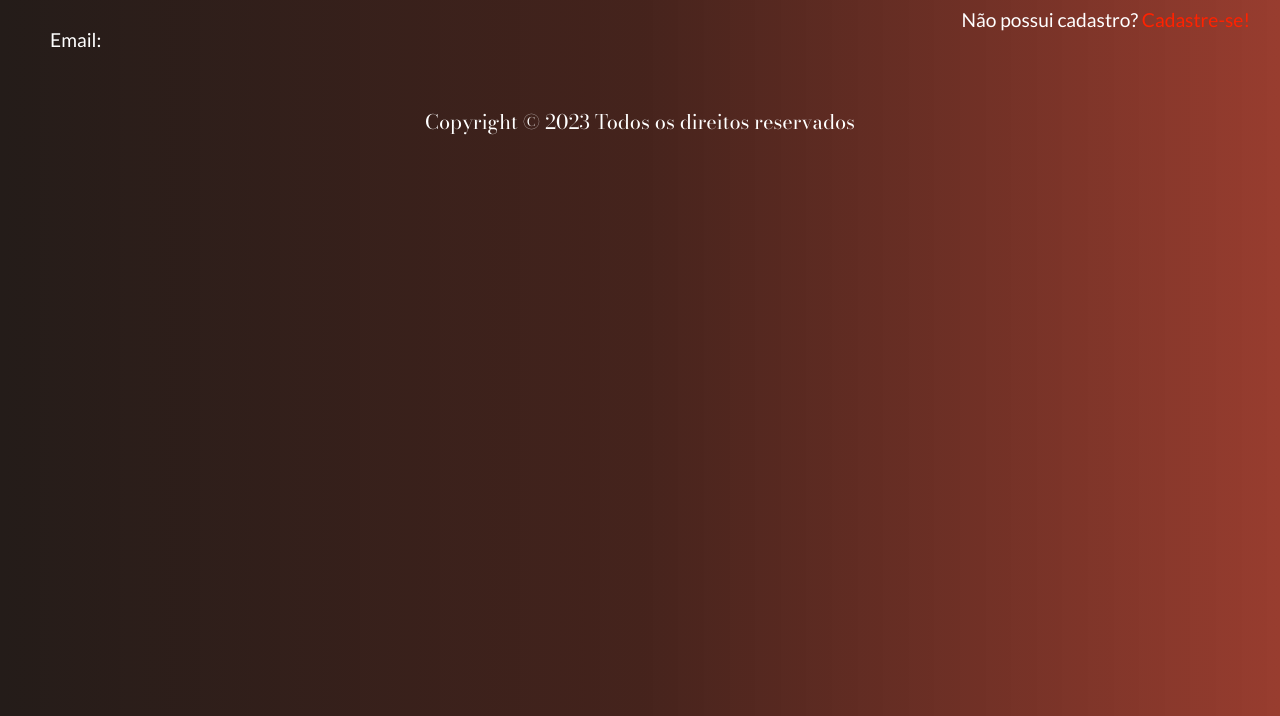
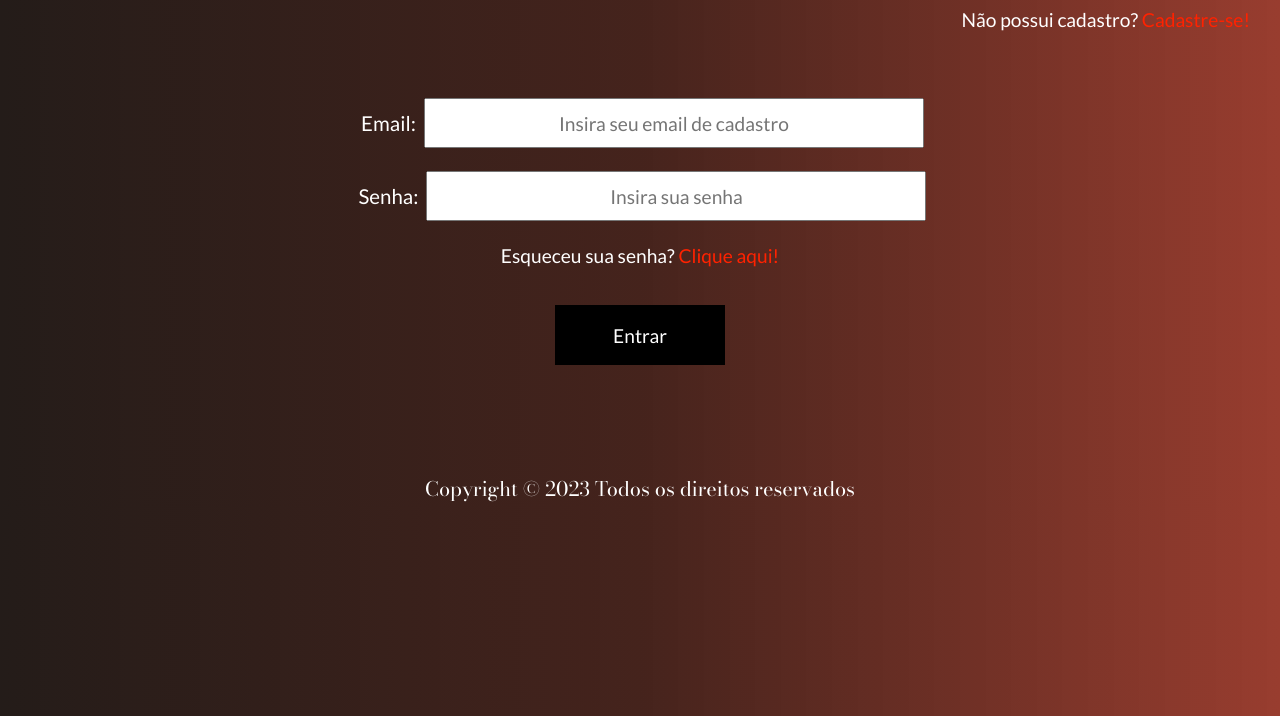
Before and after one commit to FIAP-Tech-Girls/CPVinheria-Web, a plain HTML site: page login.html in a window 1280 px wide. Shown: the part 84-800 px from the top of the page. Drawn offline with nearby package versions, Linux system fonts and the light colour scheme.

Commit message:
Feito o formulário de Login

```diff
--- a/css/style.css
+++ b/css/style.css
@@ -253,6 +253,39 @@ button:hover {
 }
 
 #formulario-login{
-    padding:30px;
+    padding:50px;
+    height: auto;
 
 }
+
+form{
+    width:1000px;
+	height:350px;
+    padding:50px;
+}
+
+label{
+    font-size: 1.6vw;
+    padding:5px;
+}
+
+input{
+    font-family: 'Lato', sans-serif;
+    padding:5px;
+    width:500px;
+    height:50px;
+    font-size: 1.5vw;
+    text-align: center;
+    margin-bottom:4px;
+}
+
+#formulario-login button{
+    border: none;
+    font-size: 1.5vw;
+    font-family: 'Lato', sans-serif;
+    color:var(--cor-texto-padrao);
+    background-color: #000000;
+    width: 170px;
+    height: 60px;
+    cursor: pointer;
+}
--- a/login.html
+++ b/login.html
@@ -30,9 +30,12 @@
             <p>Não possui cadastro? <a href="cadastro.html"><span id="highlight">Cadastre-se!</span></a></p>
         </div>
         <div id="formulario-login">
-            <form>
-                <p>Email:</p>
-            </form>
+            <center><form name="formulario-login">
+                <label>Email:</label> <input type="text" placeholder="Insira seu email de cadastro" required="required" name="nome"><br><br>
+                <label>Senha:</label> <input type="password" placeholder="Insira sua senha" required="required" name="senha"> <br> <br>
+                <p>Esqueceu sua senha? <span id="highlight">Clique aqui!</span></p> <br> <br>
+                <button id="fazerLogin" onclick="">Entrar</button>
+            </form></center>
         </div>
     </section>
 
```
